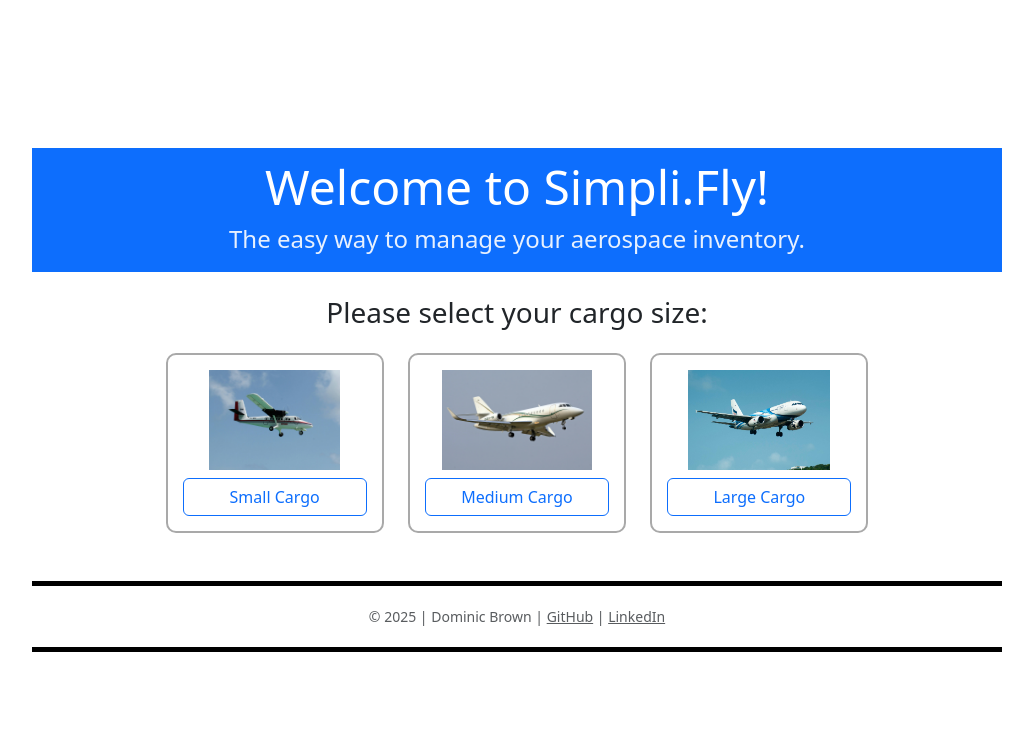
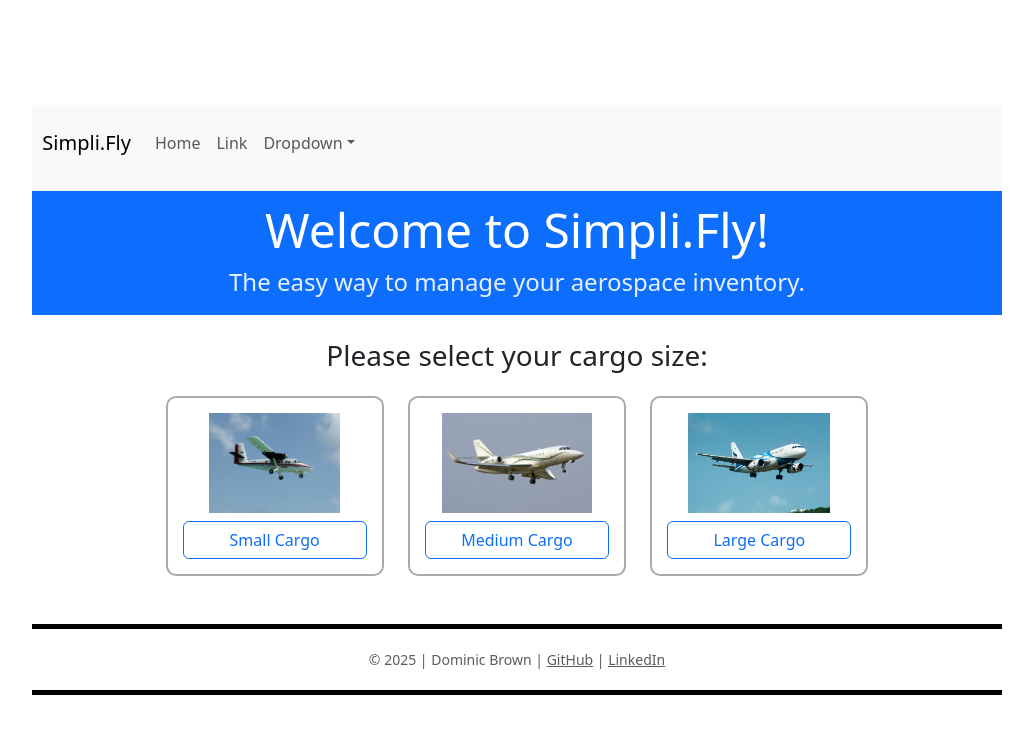
Before and after one commit to dombrown95/Simpli.Fly, a React (Vite) app: page / in a window 1280 px wide. Shown: the top 734 px of the page, without its empty margins (123-1156 px from the left). Built offline with nearby package versions, Linux system fonts and the light colour scheme.

Commit message:
adding basic react navbar component

```diff
--- a/package.json
+++ b/package.json
@@ -11,7 +11,9 @@
   },
   "dependencies": {
     "bootstrap": "^5.3.3",
+    "nav": "^0.0.2",
     "react": "^19.0.0",
+    "react-bootstrap": "^2.10.9",
     "react-dom": "^19.0.0",
     "react-router-dom": "^7.4.0"
   },
--- a/src/components/Footer/Footer.css
+++ b/src/components/Footer/Footer.css
@@ -1,5 +1,3 @@
-/* styling for footer */
-
 .footer {
     background-color: white;
     padding: 20px;
--- /dev/null
+++ b/src/components/NavBar/NavBar.css
@@ -0,0 +1,6 @@
+.navbar-main {
+    color: white;
+    text-align: center;
+    padding: 10px;
+    margin-bottom: 10px;
+}
--- /dev/null
+++ b/src/components/NavBar/NavBar.jsx
@@ -0,0 +1,35 @@
+import Container from 'react-bootstrap/Container';
+import Nav from 'react-bootstrap/Nav';
+import Navbar from 'react-bootstrap/Navbar';
+import NavDropdown from 'react-bootstrap/NavDropdown';
+import './NavBar.css';
+
+function NavBar() {
+  return (
+    <Navbar expand="lg" className="bg-body-tertiary">
+      <Container className ="navbar-main">
+        <Navbar.Brand href="#home">Simpli.Fly</Navbar.Brand>
+        <Navbar.Toggle aria-controls="basic-navbar-nav" />
+        <Navbar.Collapse id="basic-navbar-nav">
+          <Nav className="me-auto">
+            <Nav.Link href="#home">Home</Nav.Link>
+            <Nav.Link href="#link">Link</Nav.Link>
+            <NavDropdown title="Dropdown" id="basic-nav-dropdown">
+              <NavDropdown.Item href="#action/3.1">Action</NavDropdown.Item>
+              <NavDropdown.Item href="#action/3.2">
+                Another action
+              </NavDropdown.Item>
+              <NavDropdown.Item href="#action/3.3">Something</NavDropdown.Item>
+              <NavDropdown.Divider />
+              <NavDropdown.Item href="#action/3.4">
+                Separated link
+              </NavDropdown.Item>
+            </NavDropdown>
+          </Nav>
+        </Navbar.Collapse>
+      </Container>
+    </Navbar>
+  );
+}
+
+export default NavBar;
--- a/src/pages/HomePage.jsx
+++ b/src/pages/HomePage.jsx
@@ -1,4 +1,5 @@
 import React, { useState } from 'react';
+import NavBar from '../components/NavBar/NavBar';
 import Hero from '../components/Hero/Hero';
 import Footer from '../components/Footer/Footer';
 import CargoSelector from '../components/CargoSelector/CargoSelector';
@@ -27,6 +28,7 @@
 
   return (
     <div>
+      <NavBar />
       <Hero />
 
       <section>
```
